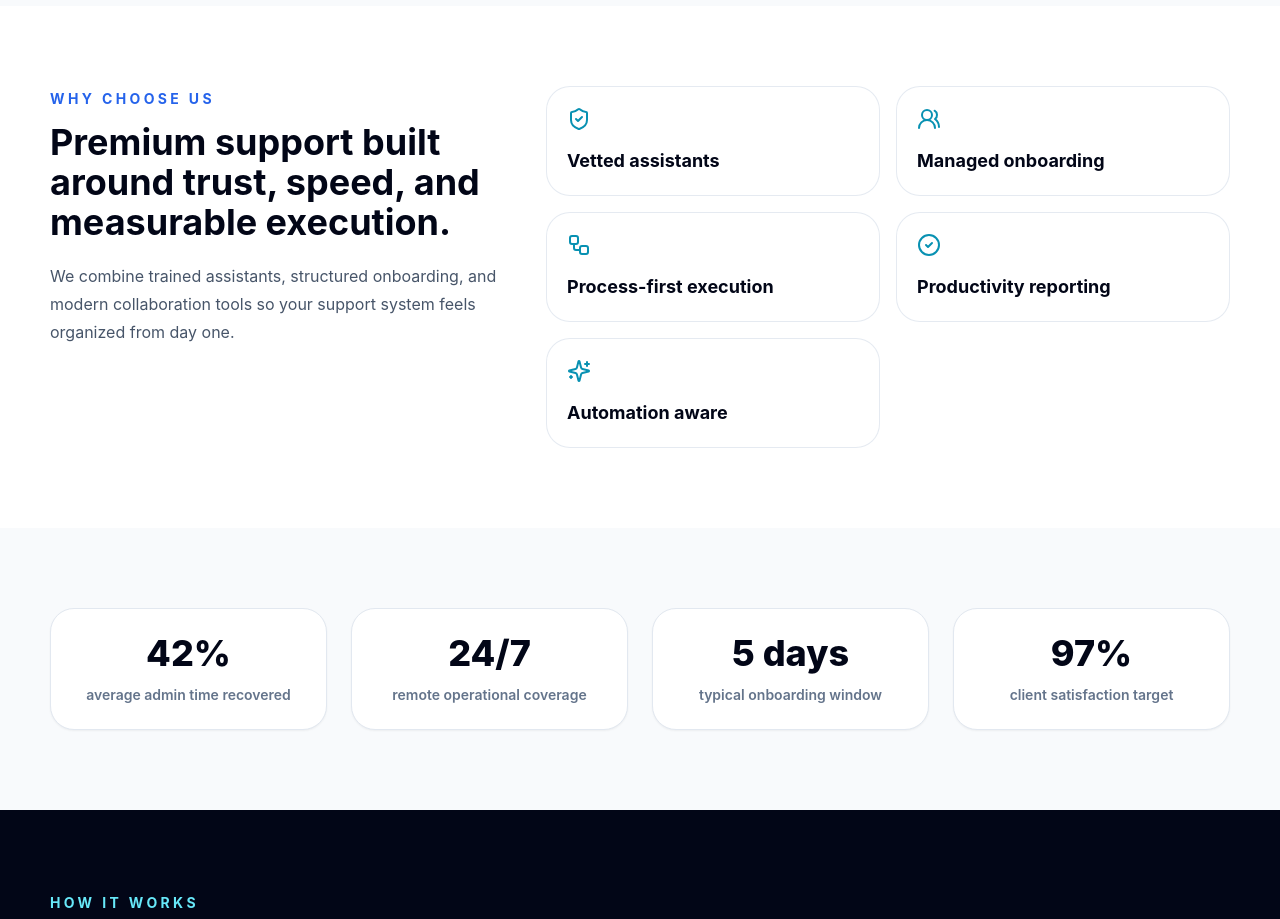
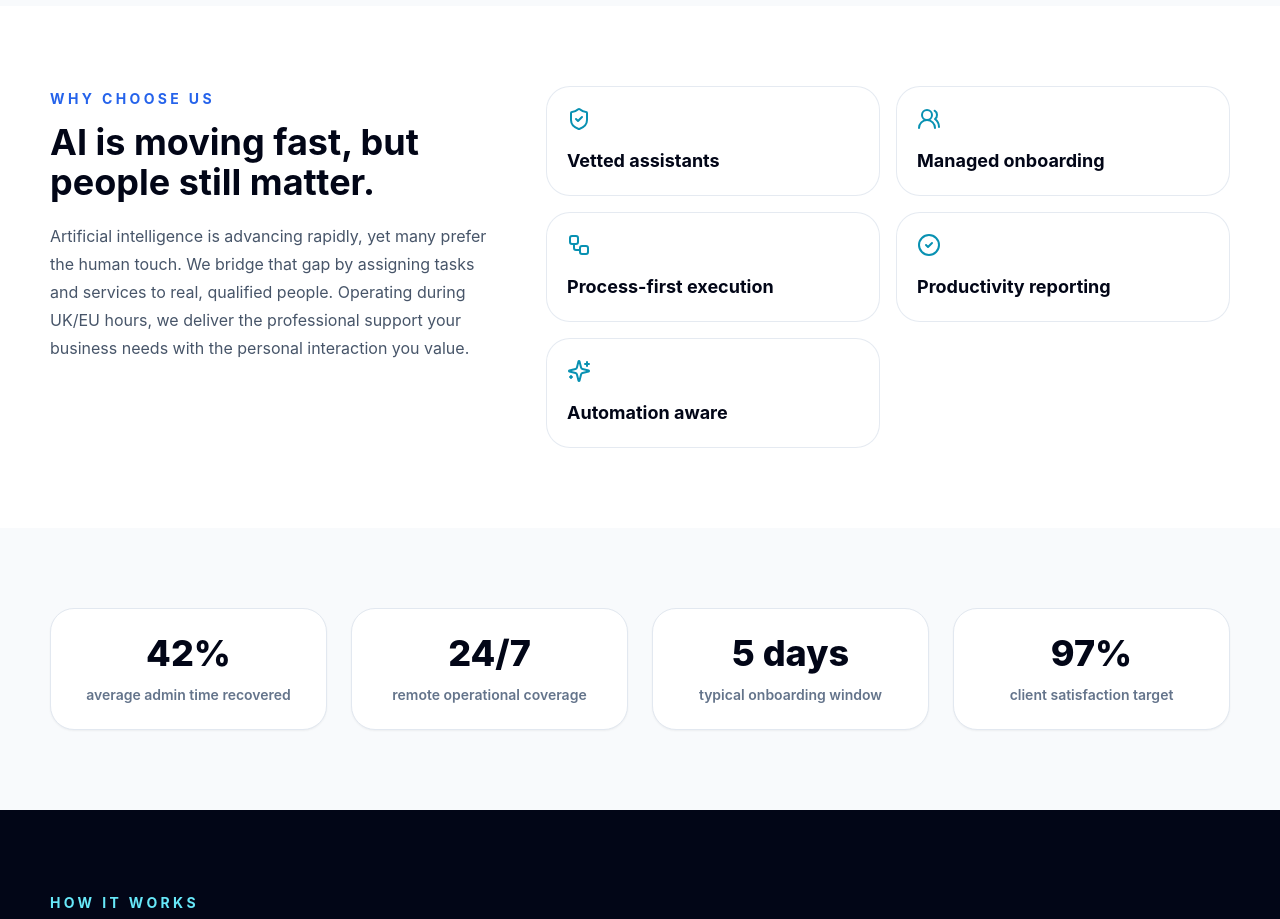
Before and after one commit to Chijonze/workforce-manager, a Next.js app in the folder avs-frontend/: page / in a window 1280 px wide. Shown: the part 1740-2659 px from the top of the page. Built offline with nearby package versions, Linux system fonts and the light colour scheme; no server answers.

Commit message:
Update FAQ answer and Why Choose Us section with AI-human hybrid messaging and UK/EU operating hours

```diff
--- a/avs-frontend/app/page.tsx
+++ b/avs-frontend/app/page.tsx
@@ -145,11 +145,10 @@ export default function HomePage() {
             <div>
               <span className="text-sm font-bold uppercase tracking-[0.24em] text-blue-600">Why choose us</span>
               <h2 className="mt-3 font-heading text-4xl font-bold text-slate-950">
-                Premium support built around trust, speed, and measurable execution.
+                AI is moving fast, but people still matter.
               </h2>
               <p className="mt-5 text-base leading-7 text-slate-600">
-                We combine trained assistants, structured onboarding, and modern collaboration tools
-                so your support system feels organized from day one.
+                Artificial intelligence is advancing rapidly, yet many prefer the human touch. We bridge that gap by assigning tasks and services to real, qualified people. Operating during UK/EU hours, we deliver the professional support your business needs with the personal interaction you value.
               </p>
             </div>
             <div className="grid gap-4 sm:grid-cols-2">
--- a/avs-frontend/lib/site-content.ts
+++ b/avs-frontend/lib/site-content.ts
@@ -148,7 +148,7 @@ export const testimonials = [
 export const faqs = [
   {
     question: "How quickly can we start?",
-    answer: "Most clients can begin within five business days after the intake form, role scoping, and assistant match are complete.",
+    answer: "We are ready to commence the following day, provided the task involves trainable skills",
   },
   {
     question: "Can I request a VA with specific tools experience?",
```
